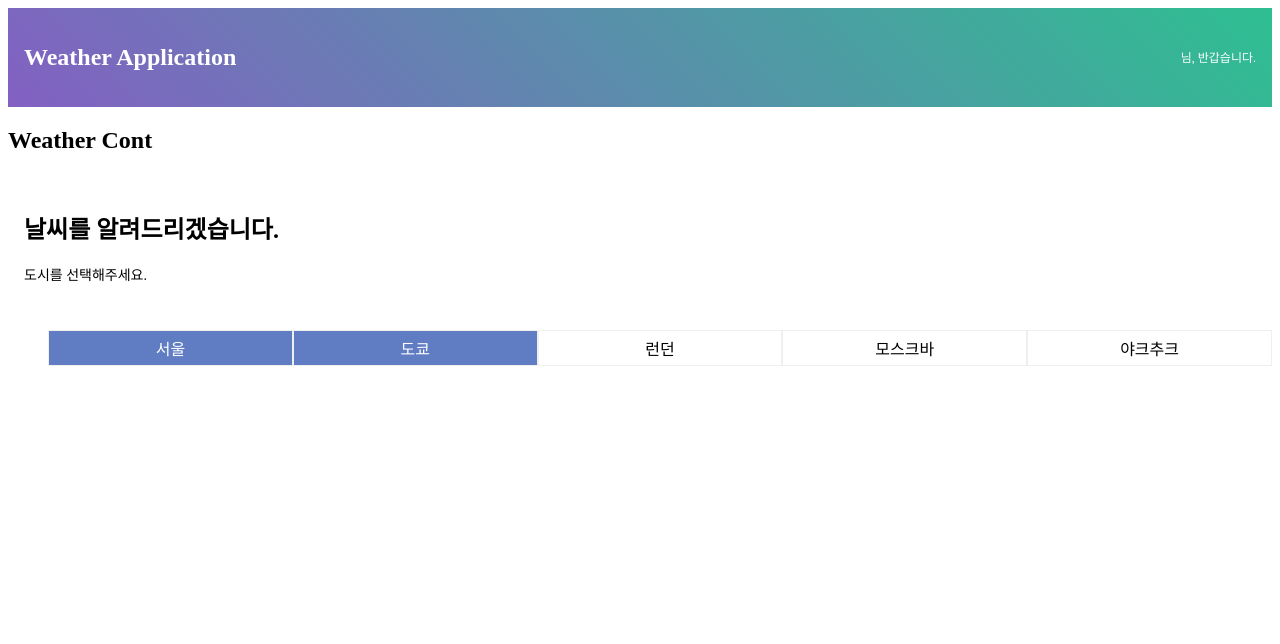
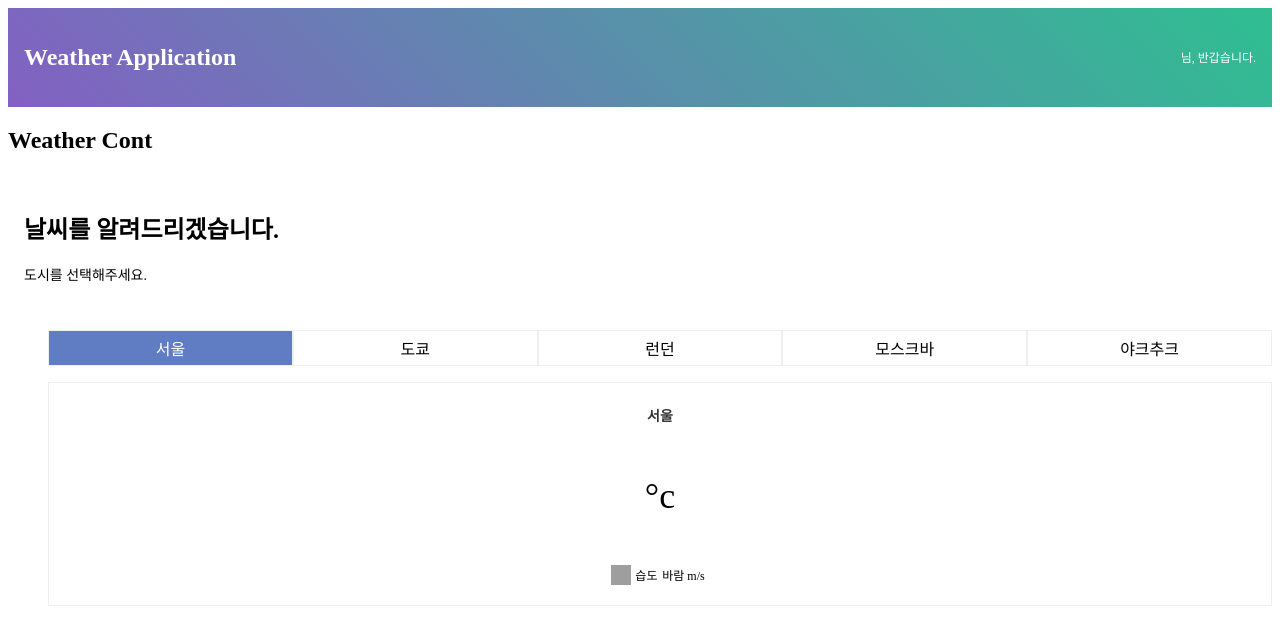
Before and after one commit to busy-joj/vue-weatherApp, a Vue app: page / in a window 1280 px wide. Both pictures are taken after a click on the item "서울". Shown: the top 644 px of the page. Built offline with nearby package versions, Linux system fonts and the light colour scheme; grey boxes are pictures that could not be loaded; the HTML template or start-up script is replaced by a standard one.

Commit message:
select 사전작업 with 더미 데이터

```diff
--- a/src/components/weather/CitySeletor.vue
+++ b/src/components/weather/CitySeletor.vue
@@ -13,7 +13,7 @@ export default {
         return{
             cities:[
                 { code: "Seoul", label: "서울", selected:false},
-                { code: "Tokyo", label: "도쿄", selected:true},
+                { code: "Tokyo", label: "도쿄", selected:false},
                 { code: "London", label: "런던", selected:false},
                 { code: "Moscow", label: "모스크바", selected:false},
                 { code: "Yakutsk", label: "야크추크", selected:false}
@@ -23,6 +23,7 @@ export default {
     methods:{
         selectCity(city){
             city.selected = !city.selected;
+            this.$emit("selectCity", city)
         }
     }
 }
--- a/src/components/weather/WeatherCon.vue
+++ b/src/components/weather/WeatherCon.vue
@@ -2,7 +2,8 @@
   <h2>Weather Cont</h2>
   <div class="weather-wrap">
     <ConHeader />
-    <CitySeletor />
+    <CitySeletor @selectCity="selectCity"/>
+    <WeatherList :weatherList="weatherList"/>
   </div>
 
 </template>
@@ -10,12 +11,30 @@
 <script>
 import ConHeader from './ConHeader'
 import CitySeletor from './CitySeletor'
+import WeatherList from './WeatherList'
 
 export default {
     name:"weaterContent",
     components:{
         ConHeader,
-        CitySeletor
+        CitySeletor,
+        WeatherList
+    },
+    data(){
+      return{
+        weatherList:[]
+      }
+    },
+    methods:{
+      selectCity(city){
+        if(city.selected){
+          this.weatherList.push(city)
+        } else{
+          const index = this.weatherList.findIndex(weather => weather.code===city.code)
+          this.weatherList.splice(index, 1)
+        }
+        console.log(city)
+      }
     }
 }
 </script>
--- /dev/null
+++ b/src/components/weather/WeatherItem.vue
@@ -0,0 +1,39 @@
+<template>
+  <li class="weather-item">
+    <h3>{{ weather.label }}</h3>
+    <p class="temperature">{{ weather.temperature }}&deg;c</p>
+    <p class="info">
+        <img src="https://placeimg.com/20/20/any" alt="any">
+        <span>습도 {{ weather.humidity }}</span>
+        <span>바람 {{ weather.wind }}m/s</span>
+    </p>
+  </li>
+</template>
+
+<script>
+export default {
+    name: "weaterItem",
+    props:{
+        weather:{
+            type:Object,
+            default(){
+                return {
+                    label:'서울',
+                    code: 'Seoul',
+                    temperature:20,
+                    humidity:15,
+                    wind:1.5
+                }
+            }
+        }
+    }
+}
+</script>
+
+<style scoped>
+.weather-item{display:flex;flex-direction: column;justify-content:center;align-items: center;border:1px solid #efefef;padding:0.5em;}
+.weather-item h3{font-size:14px;color:#333;}
+.weather-item .temperature{font-size:36px;}
+.info{display:flex;justify-content:center;align-items: center;font-size:12px;}
+.info *{margin-right:0.4em;}
+</style>
--- /dev/null
+++ b/src/components/weather/WeatherList.vue
@@ -0,0 +1,24 @@
+<template>
+  <div>
+    <ul class="weater-lis">
+        <WeatherItem v-for="weather in weatherList" :key="weather.code" :weather="weather"/>
+    </ul>
+  </div>
+</template>
+
+<script>
+import WeatherItem from './WeatherItem'
+export default {
+    name: "WeatherList",
+    components:{
+        WeatherItem
+    },
+    props:{
+        weatherList:Array
+    }
+}
+</script>
+
+<style scoped>
+.weather-list{display:grid;margin-top:1em;grid-template-columns:repeat(4,1fr);grid-gap:1em;}
+</style>
```
